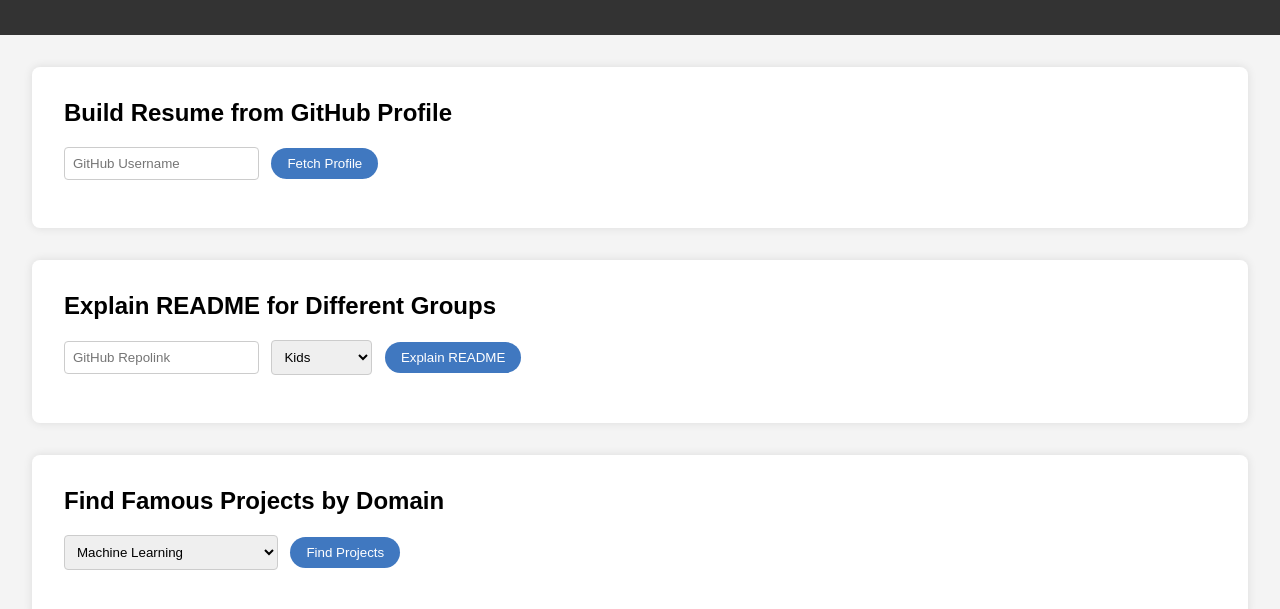
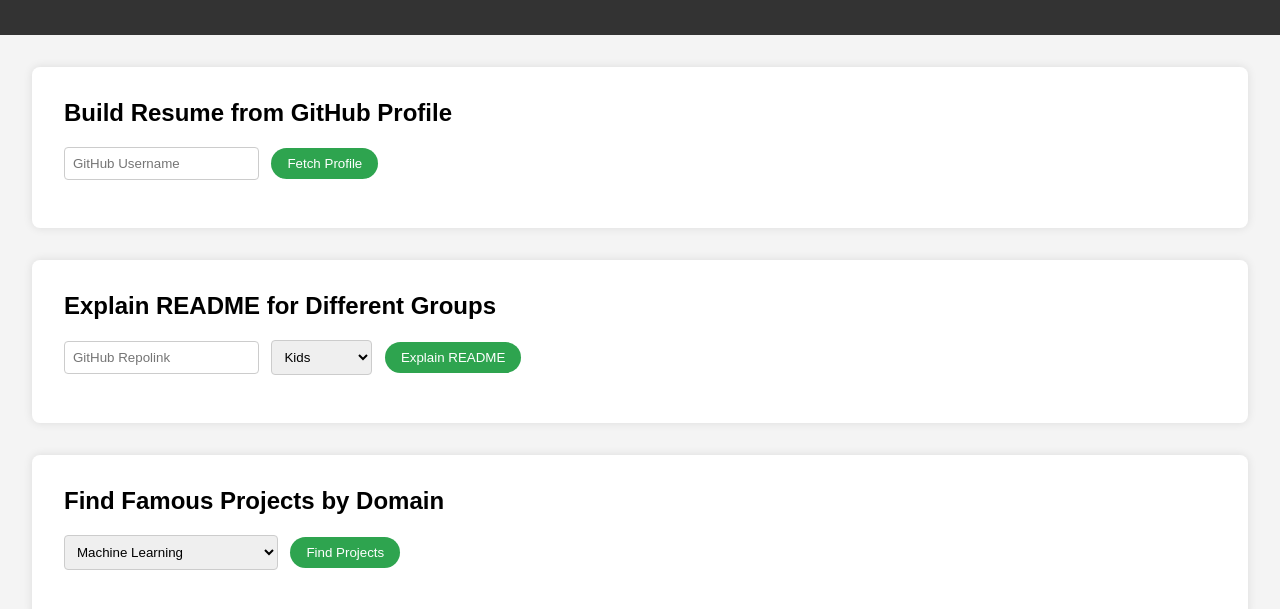
Before and after one commit to midnightcoder04/SHN1_Github-API, a website: page index.html in a window 1280 px wide. Shown: the part 77-686 px from the top of the page. Drawn offline with nearby package versions, Linux system fonts and the light colour scheme.

Commit message:
Update styles.css
green button, looks cool

```diff
--- a/styles.css
+++ b/styles.css
@@ -29,7 +29,7 @@
 }
 
 button {
-    background-color: #4078c0;
+    background-color: #2EA44F;
     color: white;
     border: none;
     padding: 0.5rem 1rem;
```
